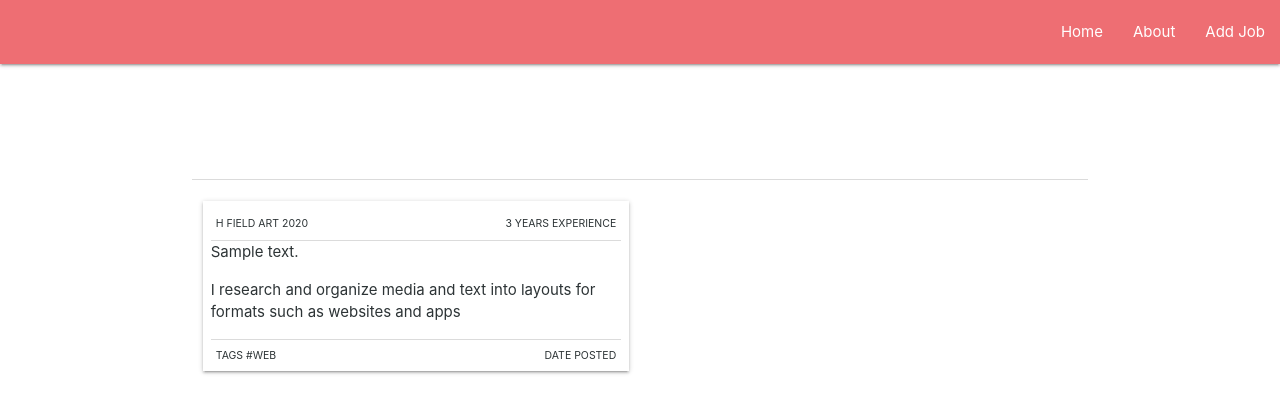
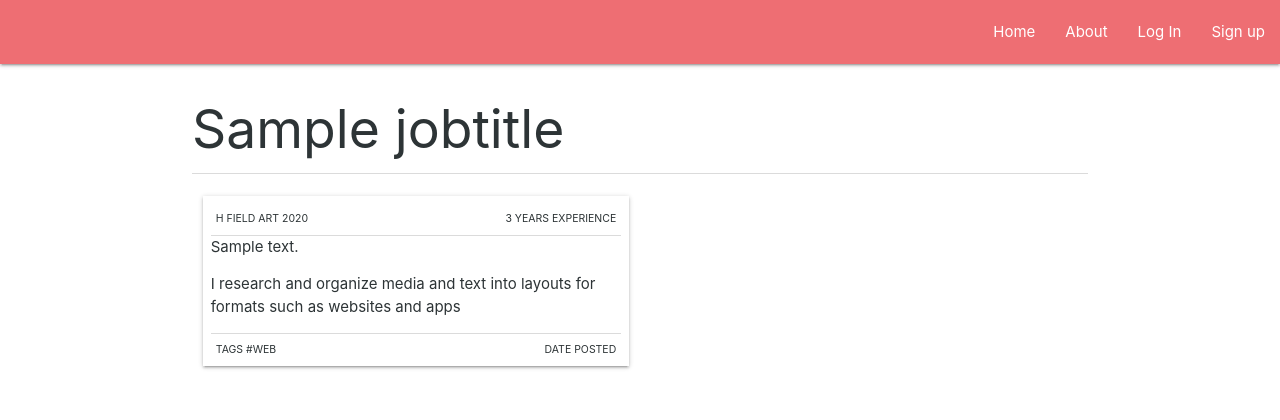
Before and after one commit to stylec0/everyJob, a Django app: page /everyjob/1/ in a window 1280 px wide. Shown: the top 420 px of the page. Run offline with Django 3.2, Linux system fonts and the light colour scheme; tables that the repository leaves empty hold one stand-in row (values such as "Sample post").

Commit message:
create job post

```diff
--- a/main_app/models.py
+++ b/main_app/models.py
@@ -26,7 +26,7 @@ class JobTitle(models.Model):
         return self.job_title
 
     def get_absolute_url(self):
-       return reverse('detail', kwargs={'job_title_id': self.id})
+        return reverse('detail', kwargs={'job_title_id': self.id})
 
 
 class JobPost(models.Model):
@@ -40,5 +40,7 @@ class JobPost(models.Model):
     years_experience = models.IntegerField()
     user = models.ForeignKey(User, on_delete=models.CASCADE)
 
+    def get_absolute_url(self):
+        return reverse('detail', kwargs={'job_title_id': self.id})
     # def __str__(self):
     #     return self.user
--- a/main_app/templates/base.html
+++ b/main_app/templates/base.html
@@ -28,7 +28,6 @@
 					<li><a href="{% url 'job_title_create' %}">Add a Job Title</a></li>
 					<li><a href="{% url 'logout' %}">Log Out</a></li>
 					{% else %}
-					<li><a href="{% url 'job_post' %}">Add Job</li>
 					<li><a href="{% url 'login' %}">Log In</a></li>
 					<li><a href="{% url 'signup' %}">Sign up</a></li>
 					{% endif %}
--- a/main_app/templates/everyJobs/detail.html
+++ b/main_app/templates/everyJobs/detail.html
@@ -3,7 +3,7 @@
 
 
 {% if user.is_authenticated %}
-<a id="add_post" class="waves-effect waves-light btn-small right" href="/">Add a Post</a>
+<a id="add_post" class="waves-effect waves-light btn-small right" href="{% url 'add_job_post' %}">Add a Post</a>
 {% endif %}
 <h2 class="border-bottom title">{{ job_title }}</h2>
 
--- a/main_app/urls.py
+++ b/main_app/urls.py
@@ -7,10 +7,10 @@ urlpatterns = [
     path('', views.home, name='home'),
     # We will have login, logout, jobtitle/index/home, jobpost detail routes
     path('accounts/signup/', views.signup, name='signup'),
-    path('everyjob/<int:job_title_id>/add/',
-        views.JobPostCreate.as_view(), name='job_post'),
+    path('everyjob/<int:job_title_id>/add_job_post/',
+         views.JobPostCreate.as_view(), name='add_job_post'),
     path('everyjob/create/', views.JobTitleCreate.as_view(),
-        name='job_title_create'),
+         name='job_title_create'),
     path('everyjob/<int:job_title_id>/',
-        views.job_title_detail, name='detail'),
+         views.job_title_detail, name='detail'),
 ]
--- a/main_app/views.py
+++ b/main_app/views.py
@@ -22,7 +22,6 @@ def home(request):
 class JobPostCreate(CreateView):
     model = JobPost
     fields = ['industry', 'details', 'years_experience']
-
     def form_valid(self, form):
         # form.instance is the jobpost being created
         form.instance.user = self.request.user
@@ -56,6 +55,8 @@ def signup(request):
 
 def job_title_detail(request, job_title_id):
     details = JobPost.objects.filter(job_title=job_title_id)
-    return render(request, 'everyjobs/detail.html', {
-        'jobPost': details
+    job_title = JobTitle.objects.get(id=job_title_id)
+    return render(request, 'everyJobs/detail.html', {
+        'jobPost': details,
+        'job_title': job_title
     })
```
Also changed, not shown: main_app/migrations/0005_merge_20220131_2114.py (added).
